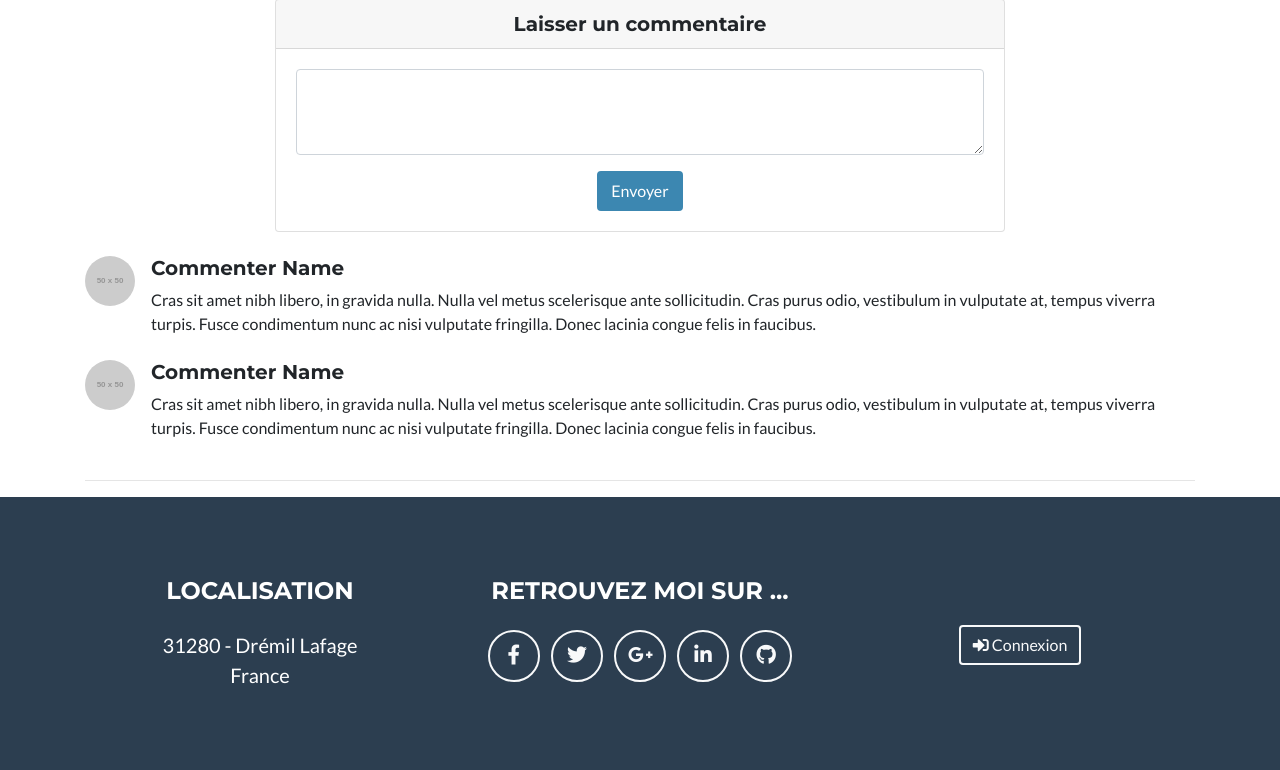
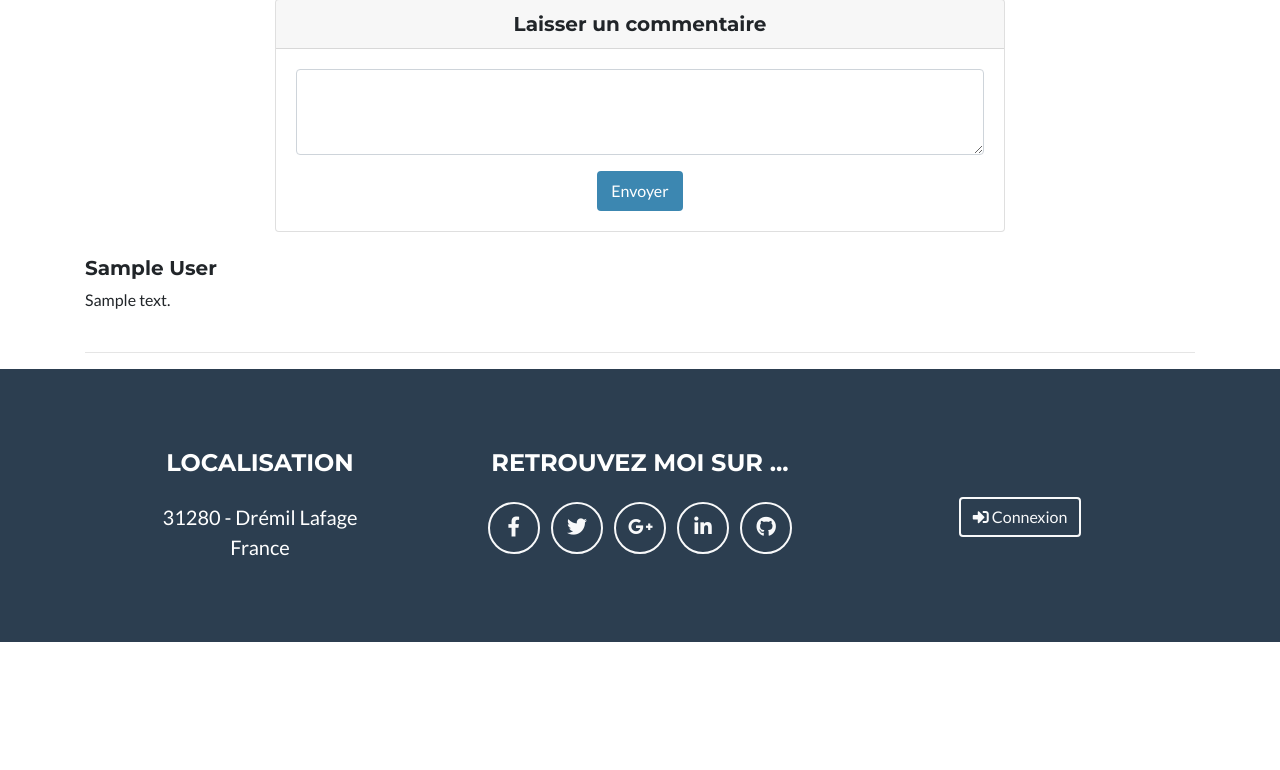
Before and after one commit to acecconato/BLOG-MVC, a PHP site: template view/postView.php in a window 1280 px wide. Shown: the part 763-1533 px from the top of the page. After the commit the page ends 1405 px from the top, so only its background shows below. Run offline with PHP 8.4, Linux system fonts and the light colour scheme; the template is opened without the code that fills it: most values are stand-ins (such as "Sample title", 1, 10 or a date in 2020); grey boxes labelled with a size stand in for pictures from a placeholder-image service; some libraries are stand-ins or nearby versions.

Commit message:
WIP on views

```diff
--- a/view/frontend.php
+++ b/view/frontend.php
@@ -1,8 +1,3 @@
-<?php
-
-session_start();
-
-?>
 <!DOCTYPE html>
 <html lang="fr">
 
@@ -15,8 +10,8 @@ session_start();
     <title>Anthony Cecconato | <?= htmlspecialchars($title) ?></title>
     <!-- Bootstrap core CSS -->
 
-    <link href="<?= dirname(__FILE__) ?>/public/vendor/bootstrap/css/bootstrap.min.css" rel="stylesheet">
-    <link href="<?= dirname(__FILE__)?>/public/vendor/bootstrap/css/dashboard.css" rel="stylesheet">
+    <link href="/public/vendor/bootstrap/css/bootstrap.min.css" rel="stylesheet">
+    <link href="/public/vendor/bootstrap/css/dashboard.css" rel="stylesheet">
 
     <!-- Custom fonts for this template -->
     <link rel="stylesheet" href="https://use.fontawesome.com/releases/v5.0.8/css/all.css" integrity="sha384-3AB7yXWz4OeoZcPbieVW64vVXEwADiYyAEhwilzWsLw+9FgqpyjjStpPnpBO8o8S" crossorigin="anonymous">
@@ -24,11 +19,11 @@ session_start();
     <link href="https://fonts.googleapis.com/css?family=Lato:400,700,400italic,700italic" rel="stylesheet" type="text/css">
 
     <!-- Plugin CSS -->
-    <link href="<?= dirname(__FILE__)?>/public/vendor/magnific-popup/magnific-popup.css" rel="stylesheet" type="text/css">
+    <link href="/public/vendor/magnific-popup/magnific-popup.css" rel="stylesheet" type="text/css">
 
     <!-- Custom styles for this template -->
-    <link href="<?= dirname(__DIR__)?>/public/css/freelancer.css" rel="stylesheet">
-    <link href="<?= dirname(__DIR__ )?>/public/css/custom.css" rel="stylesheet">
+    <link href="/public/css/freelancer.css" rel="stylesheet">
+    <link href="/public/css/custom.css" rel="stylesheet">
 </head>
 
 <body id="page-top">
--- a/view/postView.php
+++ b/view/postView.php
@@ -1,9 +1,9 @@
 <?php
 
 /** @var \Model\Entities\Post $post */
+/** @var \Model\Entities\Comment $comment */
+
 $title = $post->getTitle();
-
-ob_start();
 
 ?>
 
@@ -20,7 +20,7 @@ ob_start();
             <p>Posté le <b><?= $post->getCreationDate()?></b> par <b><?= $post->getAuthor() ?></b>
                 <?php
                     if(!is_null($post->getLastUpdate())) {
-                        echo "<span class=\"d-block\">Modifié le <b> " . $post->getLastUpdate() . "  </b></span>";
+                        echo "<span class=\"d-block\">Modifié le <b> " . $post->getLastUpdate() . "</b></span>";
                     }
                 ?>
             </p>
@@ -72,22 +72,12 @@ ob_start();
     <div class="row">
 
         <div class="col-12 media mb-4">
-            <img class="mr-3 rounded-circle" src="http://placehold.it/50x50" alt="">
             <div class="media-body">
-                <h5 class="mt-0">Commenter Name</h5>
-                Cras sit amet nibh libero, in gravida nulla. Nulla vel metus scelerisque ante sollicitudin. Cras purus odio, vestibulum in vulputate at, tempus
-                viverra turpis. Fusce condimentum nunc ac nisi vulputate fringilla. Donec lacinia congue felis in faucibus.
+                <h5 class="mt-0"><?= $comment->getAuthor() ?></h5>
+                <?= $comment->getContent() ?>
             </div>
         </div>
 
-        <div class="col-12 media mb-4">
-            <img class="mr-3 rounded-circle" src="http://placehold.it/50x50" alt="">
-            <div class="media-body">
-                <h5 class="mt-0">Commenter Name</h5>
-                Cras sit amet nibh libero, in gravida nulla. Nulla vel metus scelerisque ante sollicitudin. Cras purus odio, vestibulum in vulputate at, tempus
-                viverra turpis. Fusce condimentum nunc ac nisi vulputate fringilla. Donec lacinia congue felis in faucibus.
-            </div>
-        </div>
     </div>
 
     <hr>
```
Also changed, not shown: view/homeView.php (+0 -10 lines).
